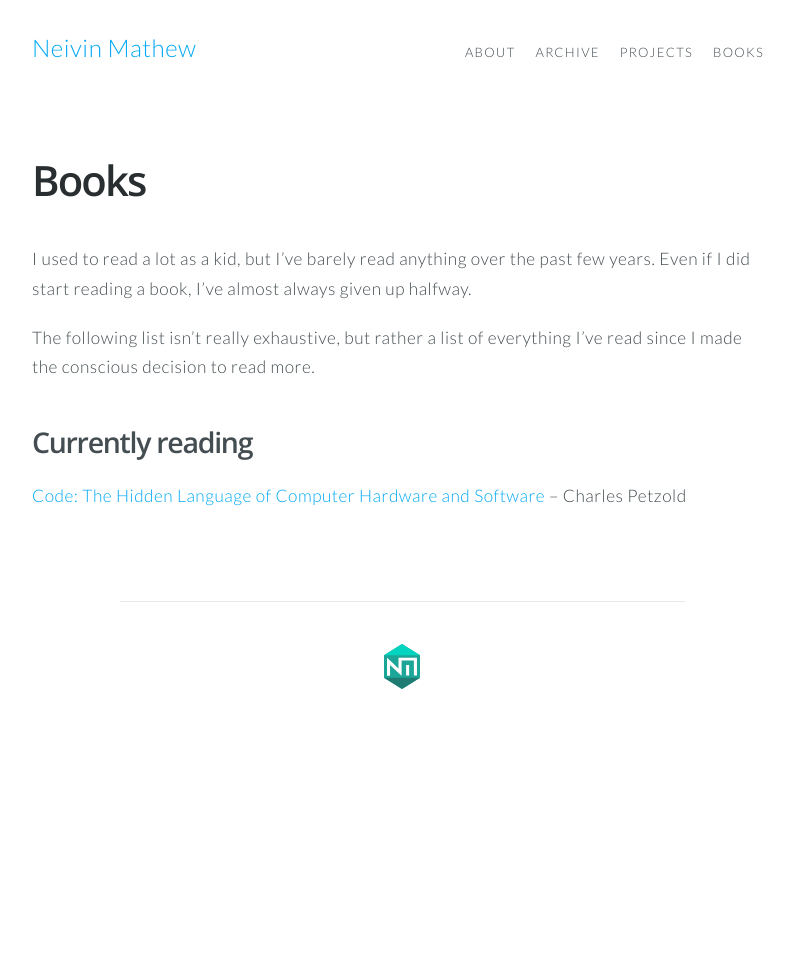
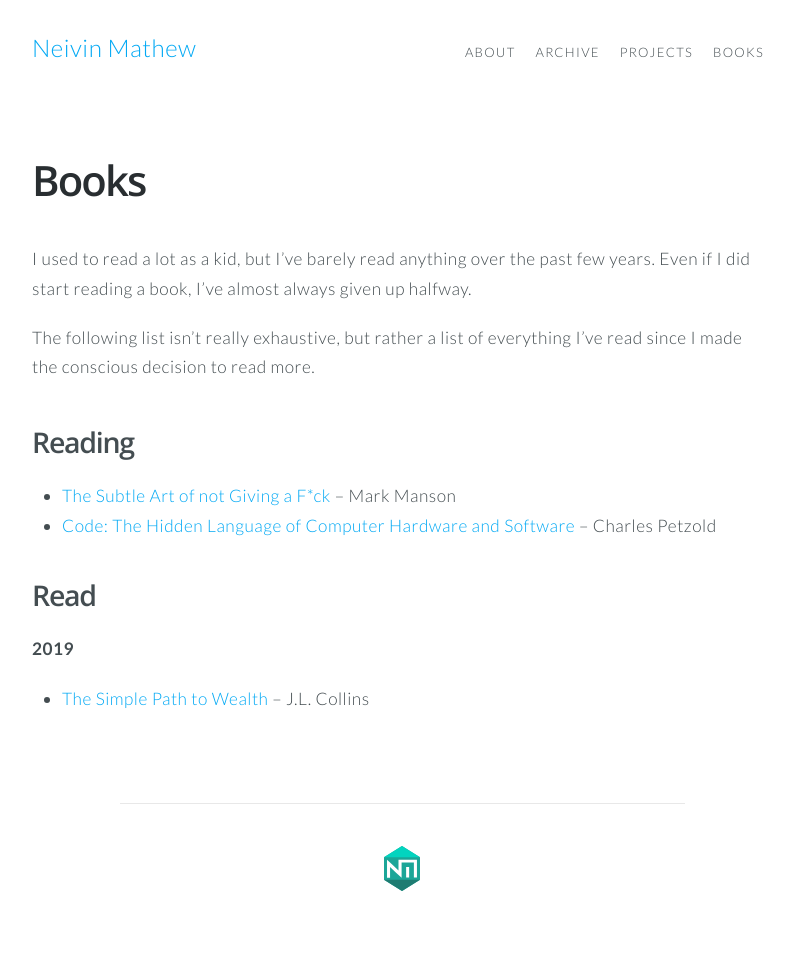
Before and after one commit to neivin/neivin.github.io, a Jekyll site: the page built from pages/books.md, in a window 1280 px wide. Shown: the whole page, without its empty margins (238-1032 px from the left). Built offline with Jekyll 4.4.1, drawn with Linux system fonts in a browser that asks for light colours; before the commit the page ends 900 px from its top, so only the background shows below that.

Commit message:
update booklist

```diff
--- a/pages/books.md
+++ b/pages/books.md
@@ -1,11 +1,17 @@
 ---
+title: Books
 layout: page
-title: Books
 ---
 
 I used to read a lot as a kid, but I've barely read anything over the past few years. Even if I did start reading a book, I've almost always given up halfway.
 
 The following list isn't really exhaustive, but rather a list of everything I've read since I made the conscious decision to read more.
 
-# Currently reading
-[Code: The Hidden Language of Computer Hardware and Software](http://a.co/1mrT0Ws) -- Charles Petzold
+# Reading
+- [The Subtle Art of not Giving a F\*ck](https://www.amazon.com/Subtle-Art-Not-Giving-Counterintuitive/dp/0062457713) -- Mark Manson
+- [Code: The Hidden Language of Computer Hardware and Software](http://a.co/1mrT0Ws) -- Charles Petzold
+
+
+# Read
+**2019**
+- [The Simple Path to Wealth](http://amzn.com/1533667926) -- J.L. Collins
```
